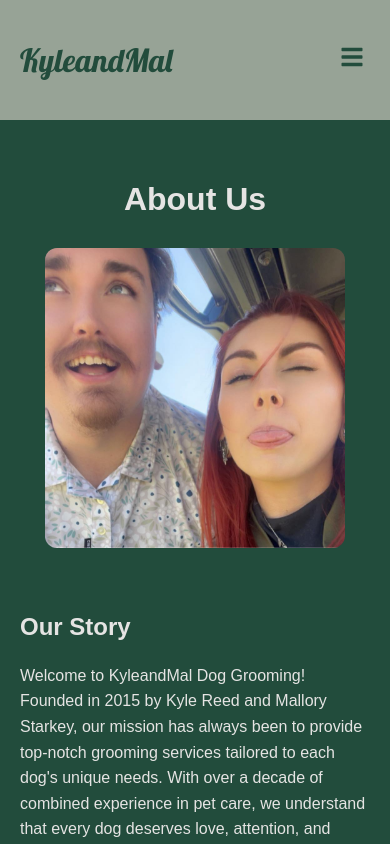
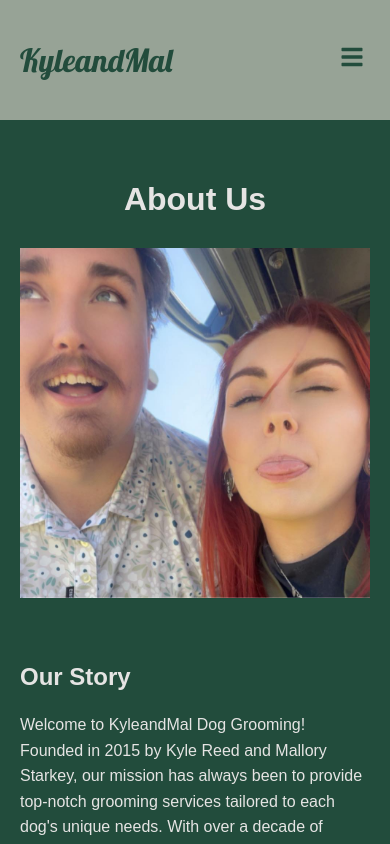
Before and after one commit to valleylabsagency/kyleandmal, a React (Create React App) app: page /#/about in a window 390 px wide. Shown: the top 844 px of the page. Built offline with nearby package versions, Linux system fonts and the light colour scheme.

Commit message:
mobile menu edit

```diff
--- a/src/components/About.js
+++ b/src/components/About.js
@@ -11,7 +11,7 @@ const About = () => {
         {/* Image Placeholder */}
         <div className="about-image">
           {/* Replace this div with an <img> tag when you have an image */}
-        <img className="kylemal-img" style={{width: "100%", height: 300, borderRadius: 12}} src={kyleandmal} alt="Kyle and Mal" />
+        <img className="kylemal-img" src={kyleandmal} alt="Kyle and Mal" />
         </div>
 
         {/* Text Content */}
--- a/src/components/Navbar.css
+++ b/src/components/Navbar.css
@@ -67,11 +67,13 @@
     position: absolute;
     top: 60px;
     right: 30px;
-    background-color: var(--secondary-color); /* Changed from var(--color-brown) */
+    background-color: var(--primary-color); /* Changed from var(--color-brown) */
     width: 200px;
     padding: 10px 0;
     border-radius: 8px;
     box-shadow: 0 4px 6px rgba(0, 0, 0, 0.1);
+    z-index: 100;
+    color: var(--secondary-color);
   }
 
   .navbar-links-mobile li {
```
